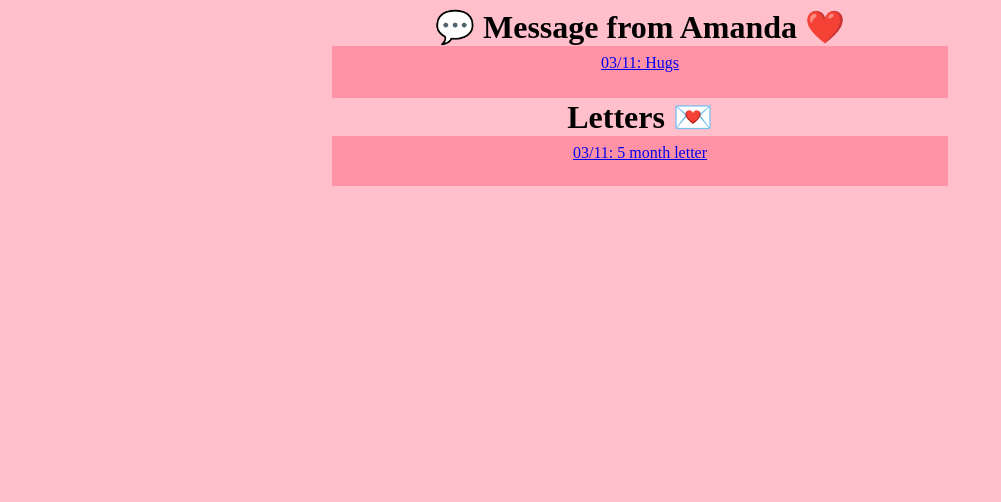
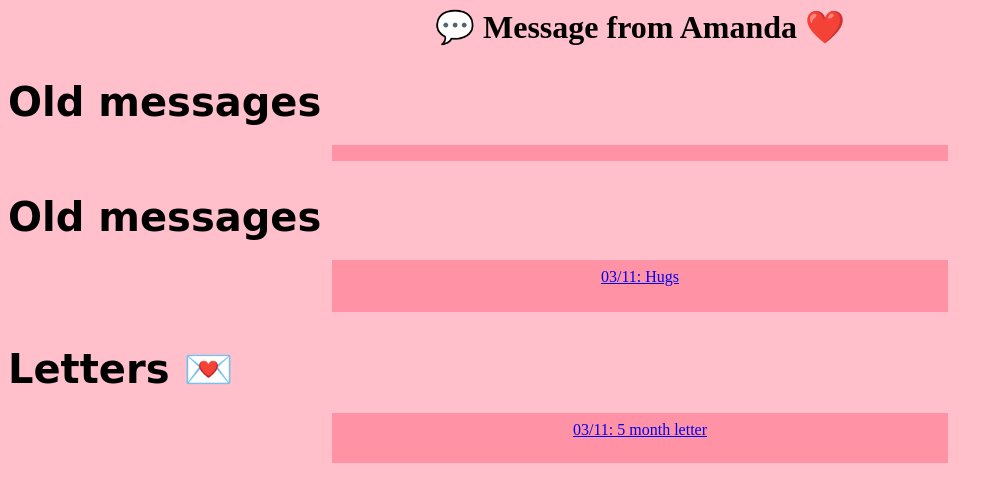
Before and after one commit to amandawangg/Message, a plain HTML site: page index.html in a window 1280 px wide. Shown: the whole page, without its empty margins (0-1001 px from the left). Drawn offline with Linux system fonts and the light colour scheme.

Commit message:
editing landing page

```diff
--- a/index.html
+++ b/index.html
@@ -7,9 +7,15 @@
         background-color: pink;
         text-align: center;
       }
-      h1, p {
+      h1{
         margin: 0 auto;
         max-width: 600px;
+      }
+      h2 {
+        font-family: bursh script mt, cursive;
+        font-size: 2.5em;
+        margin-bottom: 0.5em;
+        text-align: left;
       }
       p {
         margin: 0 auto;
@@ -22,13 +28,18 @@
   </head>
   <body>
     <h1>💬 Message from Amanda ❤️</h1>
+
+    <h2>Old messages</h2>
+    <p></p>
+
+    <h2>Old messages</h2>
     <p>
       <A HREF="message.html">
         03/11: Hugs
       </A> <br>
 
       <br>
-      <h1>Letters 💌</h1>
+      <h2>Letters 💌</h2>
       <p>
       <A HREF="5months_letter.html">
         03/11: 5 month letter
```
